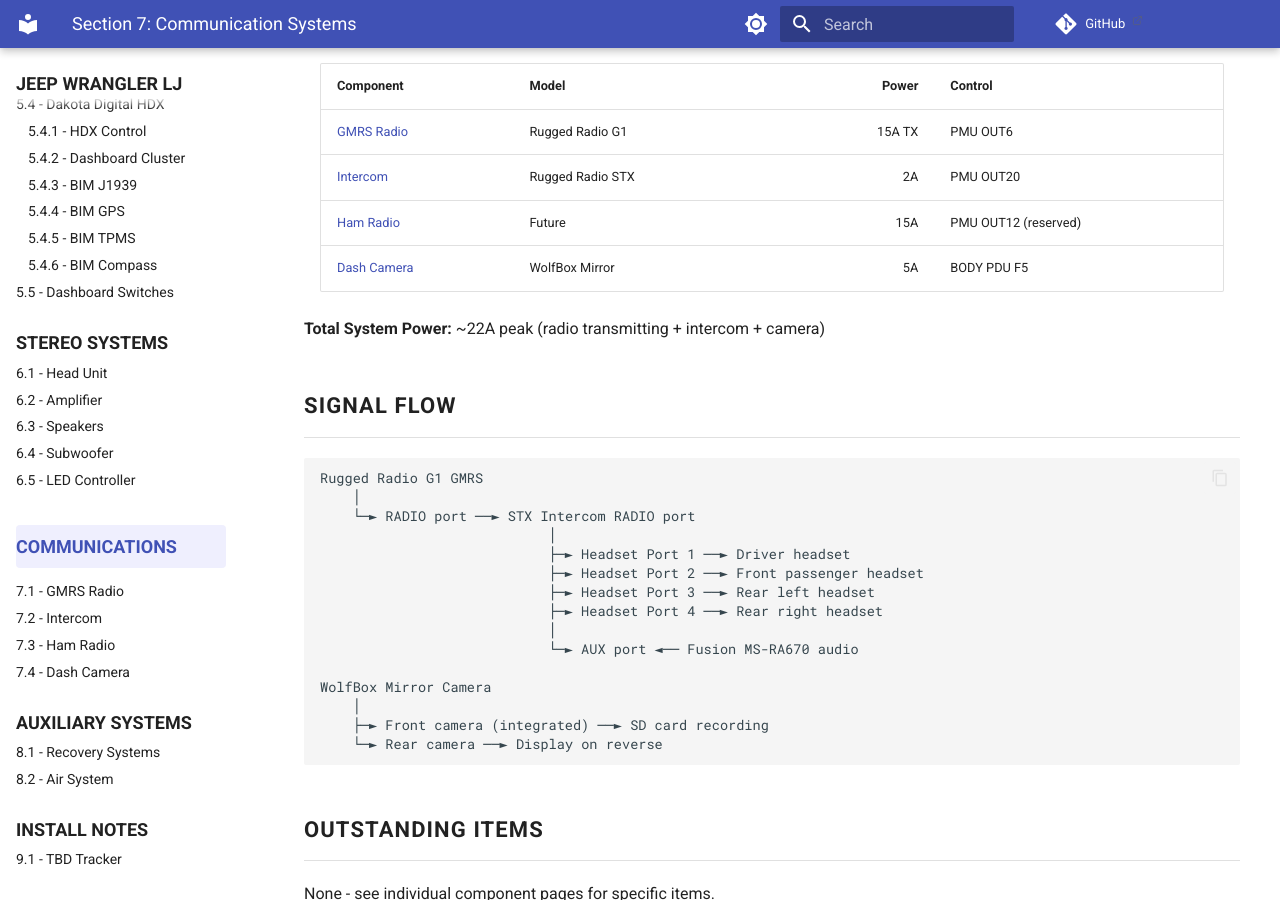
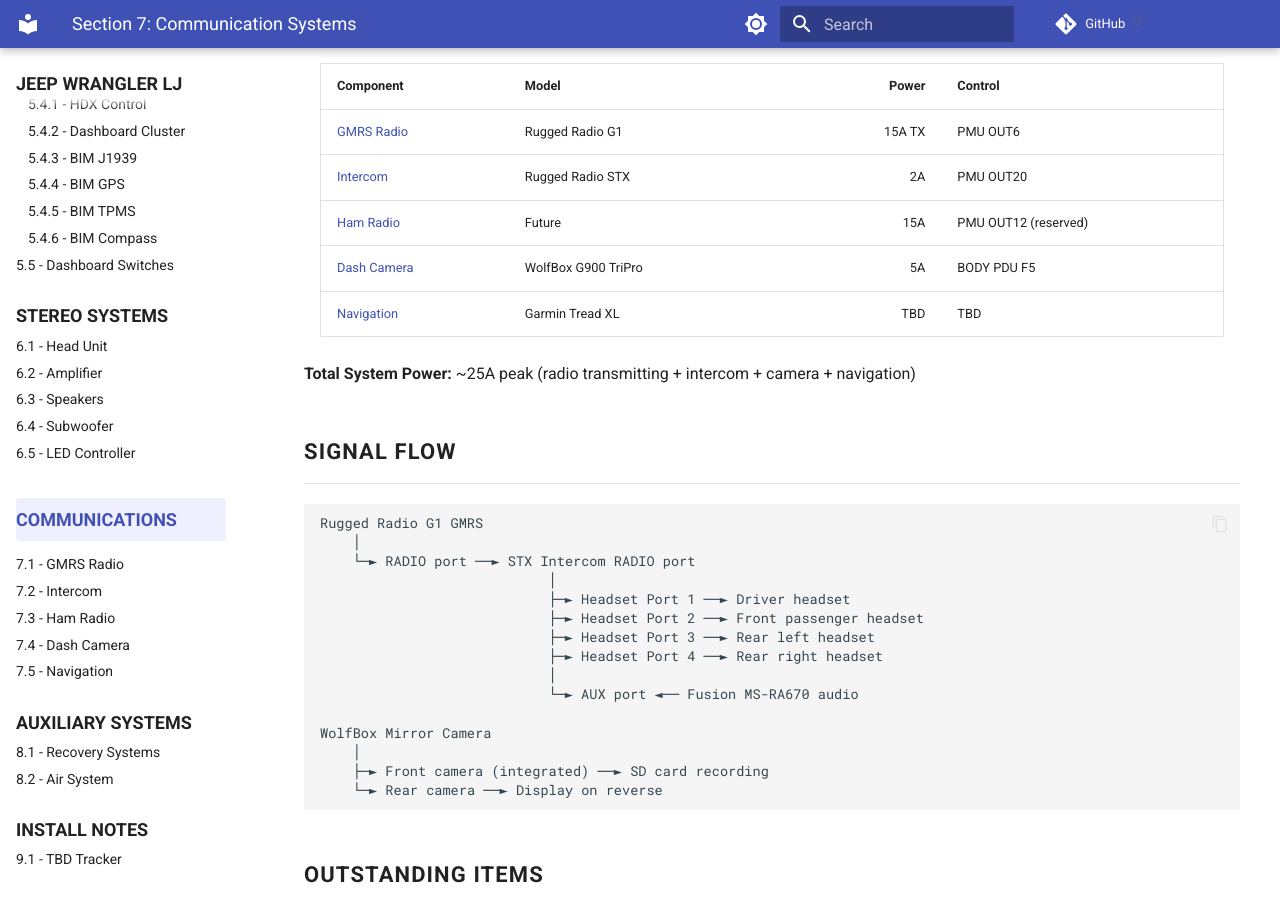
Before and after one commit to sob/drawings, an MkDocs documentation site: the page built from docs/jeep_lj/07-communication-systems/index.md, in a window 1280 px wide and 900 px high, scrolled down 387 px. Built offline with MkDocs 1.6.1 and Material for MkDocs 9.7.7, drawn with Linux system fonts in a browser that asks for light colours; comment, search, counter and statistics services are not loaded.

Commit message:
docs(electrical): add Garmin Tread XL navigation to Section 07
Add 7.5 Navigation page for Garmin Tread XL Overland Edition GPS
navigator with 10" display, topographic maps, and IP67 rating.

🤖 Generated with [Claude Code](https://claude.com/claude-code)

Co-Authored-By: Claude <noreply@anthropic.com>

```diff
--- a/docs/jeep_lj/07-communication-systems/index.md
+++ b/docs/jeep_lj/07-communication-systems/index.md
@@ -16,9 +16,10 @@ Radio communication and camera systems for vehicle-to-vehicle coordination and s
 | [GMRS Radio][gmrs-radio] | Rugged Radio G1 | 15A TX | PMU OUT6 |
 | [Intercom][intercom] | Rugged Radio STX | 2A | PMU OUT20 |
 | [Ham Radio][ham-radio] | Future | 15A | PMU OUT12 (reserved) |
-| [Dash Camera][dash-camera] | WolfBox Mirror | 5A | BODY PDU F5 |
+| [Dash Camera][dash-camera] | WolfBox G900 TriPro | 5A | BODY PDU F5 |
+| [Navigation][navigation] | Garmin Tread XL | TBD | TBD |
 
-**Total System Power:** ~22A peak (radio transmitting + intercom + camera)
+**Total System Power:** ~25A peak (radio transmitting + intercom + camera + navigation)
 
 ## Signal Flow
 
@@ -55,6 +56,7 @@ None - see individual component pages for specific items.
 [intercom]: 02-intercom.md
 [ham-radio]: 03-ham-radio.md
 [dash-camera]: 04-dash-camera.md
+[navigation]: 05-navigation.md
 [pmu-outputs]: ../01-power-systems/04-pmu/03-pmu-outputs.md
 [body-pdu]: ../01-power-systems/03-aux-battery-distribution/03-body-pdu.md
 [audio-systems]: ../06-audio-systems/index.md
--- a/mkdocs.yml
+++ b/mkdocs.yml
@@ -171,6 +171,7 @@ nav:
       - 7.2 - Intercom: jeep_lj/07-communication-systems/02-intercom.md
       - 7.3 - Ham Radio: jeep_lj/07-communication-systems/03-ham-radio.md
       - 7.4 - Dash Camera: jeep_lj/07-communication-systems/04-dash-camera.md
+      - 7.5 - Navigation: jeep_lj/07-communication-systems/05-navigation.md
     - Auxiliary Systems:
       - jeep_lj/08-exterior-systems/index.md
       - 8.1 - Recovery Systems: jeep_lj/08-exterior-systems/01-recovery-systems.md
```
Also changed, not shown: docs/jeep_lj/07-communication-systems/05-navigation.md (added, +89 -0 lines), docs/jeep_lj/images/garmin-tread-xl.jpg (added).
